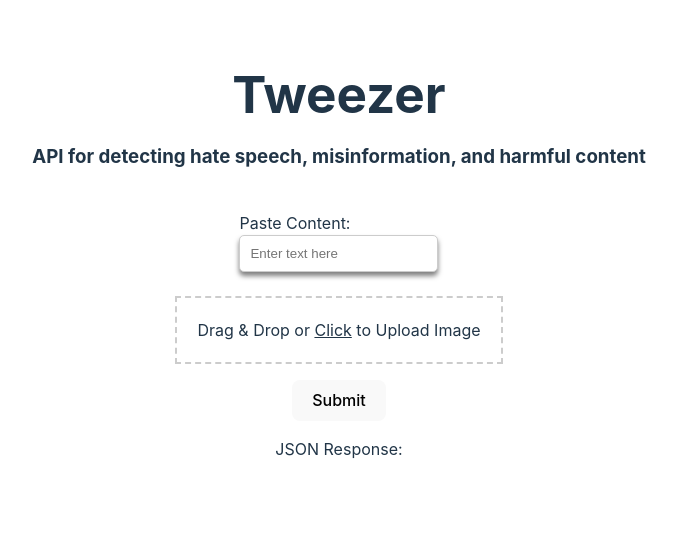
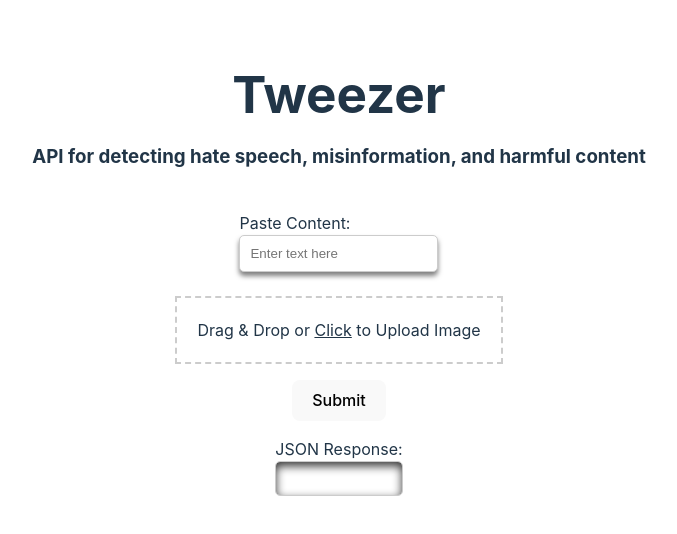
Before and after one commit to Hacked-2024/tweezer, a React (Vite) app: page / in a window 1280 px wide. Shown: the top 534 px of the page, without its empty margins (301-978 px from the left). Built offline with nearby package versions, Linux system fonts and the light colour scheme.

Commit message:
Json formatting

```diff
--- a/src/App.css
+++ b/src/App.css
@@ -69,3 +69,11 @@ h1 {
   justify-content: center;
   text-align: left;
 }
+
+.JSON-output{
+  padding: 10px;
+  border: 1px solid #ccc;
+  border-radius: 5px;
+  box-shadow: inset 0 4px 10px rgba(0, 0, 0, 0.8); /* Adjust the shadow values as needed */
+  text-align: left;
+}
--- a/src/App.jsx
+++ b/src/App.jsx
@@ -6,12 +6,13 @@ import { useState } from "react";
 
 const App = () => {
   const [outputText, setOutputText] = useState("");
+  const [formattedJsonString, setFormattedJsonString] = useState(null);
   return (
     <div className="parent-container">
       <h1>Tweezer</h1>
       <h3>API for detecting hate speech, misinformation, and harmful content</h3>
-      <ImageUploadForm setOutputText={setOutputText}/>
-      <APIOutput outputText={outputText}/>
+      <ImageUploadForm setOutputText={setOutputText} setFormattedJsonString={setFormattedJsonString}/>
+      <APIOutput outputText={outputText} formattedJsonString={formattedJsonString}/>
     </div>
   )
 }
--- a/src/components/APIOutput.jsx
+++ b/src/components/APIOutput.jsx
@@ -1,6 +1,6 @@
 import React, { useState, useEffect } from 'react';
 
-const APIOutput = ({outputText}) => {
+const APIOutput = ({ outputText,  formattedJsonString}) => {
     //   const [data, setData] = useState([]);
 
 
@@ -35,7 +35,13 @@ const APIOutput = ({outputText}) => {
         <div>
             JSON Response:
             <div>{outputText}</div>
+            <div className="JSON-output">
+                <pre>
+                    <code className="code-inline">{formattedJsonString}</code>
+                </pre>
             </div>
+        </div>
+
     );
 };
 
--- a/src/components/ImageUploadForm.jsx
+++ b/src/components/ImageUploadForm.jsx
@@ -1,7 +1,7 @@
 import { useState } from "react";
 import api from "../services/api.jsx";
 
-const ImageUploadForm = ({ setOutputText }) => {
+const ImageUploadForm = ({ setOutputText,setFormattedJsonString }) => {
   const [textValue, setTextValue] = useState('');
   const [imageFile, setImageFile] = useState(null);
   const [dragOver, setDragOver] = useState(false);
@@ -45,6 +45,12 @@ const ImageUploadForm = ({ setOutputText }) => {
 
     const jsonString = JSON.stringify(response);
     console.log(jsonString);
+    // Parse the JSON string into a JavaScript object
+    const jsonObject = JSON.parse(jsonString);
+    // Format the JavaScript object back to a formatted JSON string
+    const formattedString = JSON.stringify(jsonObject, null, 2);
+    // Set the formatted JSON string
+    setFormattedJsonString(formattedString);
     // setOutputText(data)
     // Handle form submission logic here (e.g., sending data to the server)
   };
@@ -99,7 +105,7 @@ const ImageUploadForm = ({ setOutputText }) => {
       <form onSubmit={handleSubmit}>
         <div className="text-input-container">
           <div className="input-wrapper">
-          <label htmlFor="text-input">Paste Content: </label><br/>
+            <label htmlFor="text-input">Paste Content: </label><br />
             <input
               type="text"
               id="text-input"
@@ -110,7 +116,7 @@ const ImageUploadForm = ({ setOutputText }) => {
             />
           </div>
         </div>
-        <br/>
+        <br />
         <div
           className={dragOver ? 'image-upload drop-area' : 'image-upload'}
           onDragOver={handleDragOver}
@@ -138,6 +144,7 @@ const ImageUploadForm = ({ setOutputText }) => {
         </div>
         <button type="submit" className="submit-button">Submit</button>
       </form>
+
     </div>
   );
 };
```
Lines whose indentation alone changed are shown as unchanged.
